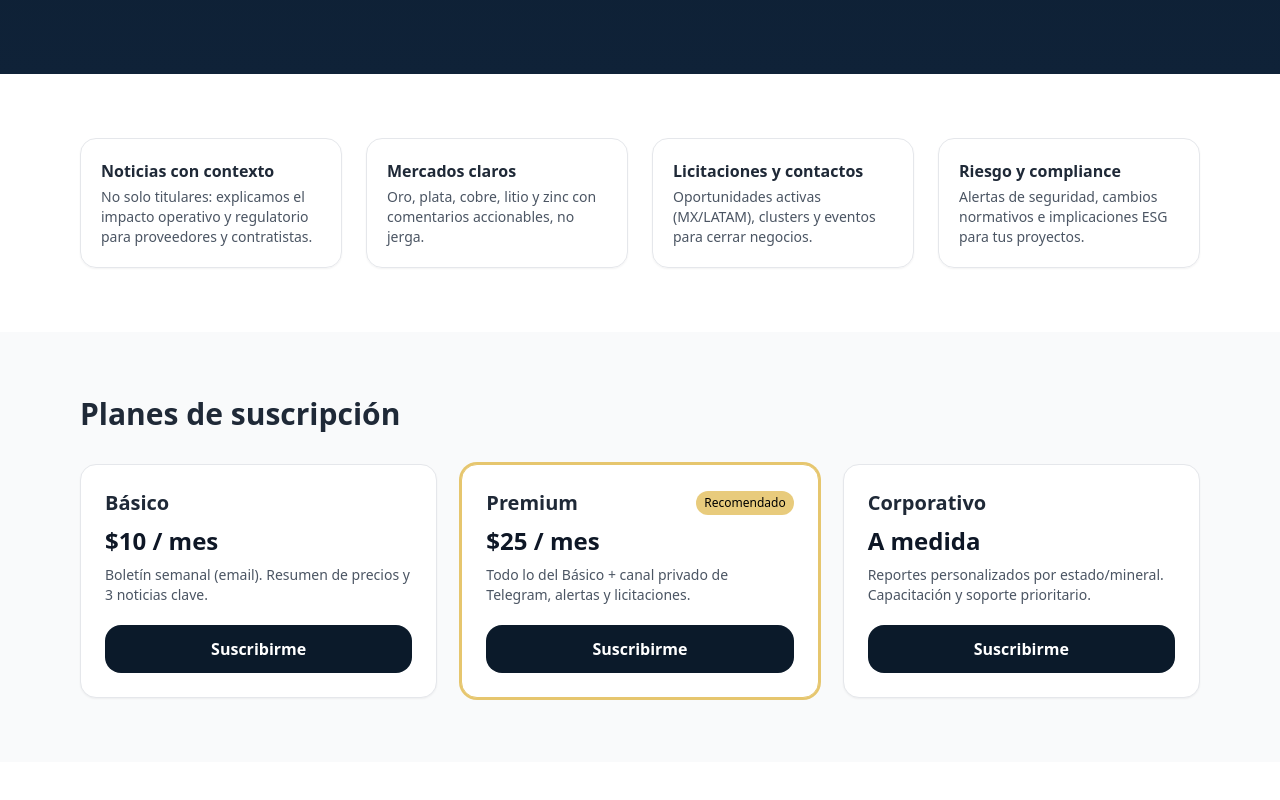
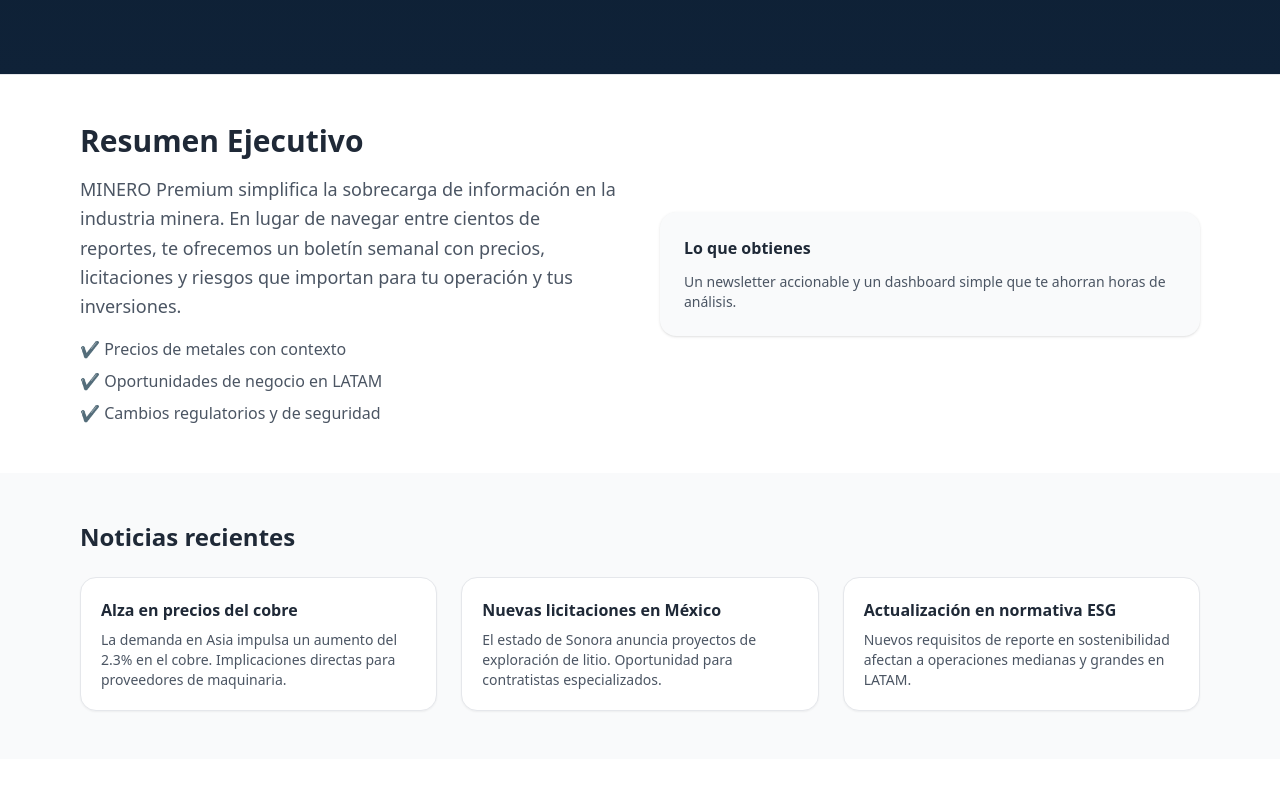
Before and after one commit to jobgutierrezcastillo-web/minepremium1, a Next.js app: page / in a window 1280 px wide. Shown: the part 540-1340 px from the top of the page. Built offline with nearby package versions, Linux system fonts and the light colour scheme.

Commit message:
Update page.js

```diff
--- a/app/page.js
+++ b/app/page.js
@@ -70,6 +70,61 @@ export default function Page() {
               </div>
             </div>
             <p className="text-xs text-gray-500 mt-3">*Datos ilustrativos. La versión premium muestra fuentes y series completas.</p>
+          </div>
+        </div>
+      </section>
+
+      {/* RESUMEN EJECUTIVO */}
+      <section id="resumen" className="bg-white py-12 border-t">
+        <div className="max-w-6xl mx-auto px-4 grid md:grid-cols-2 gap-10 items-center">
+          <div>
+            <h2 className="text-3xl font-bold text-gray-800">Resumen Ejecutivo</h2>
+            <p className="mt-4 text-gray-600 text-lg leading-relaxed">
+              MINERO Premium simplifica la sobrecarga de información en la industria minera.
+              En lugar de navegar entre cientos de reportes, te ofrecemos un boletín semanal con
+              precios, licitaciones y riesgos que importan para tu operación y tus inversiones.
+            </p>
+            <ul className="mt-4 space-y-2 text-gray-600">
+              <li>✔ Precios de metales con contexto</li>
+              <li>✔ Oportunidades de negocio en LATAM</li>
+              <li>✔ Cambios regulatorios y de seguridad</li>
+            </ul>
+          </div>
+          <div className="rounded-2xl bg-gray-50 p-6 shadow">
+            <h3 className="font-semibold text-gray-800 mb-3">Lo que obtienes</h3>
+            <p className="text-sm text-gray-600">
+              Un newsletter accionable y un dashboard simple que te ahorran horas de análisis.
+            </p>
+          </div>
+        </div>
+      </section>
+
+      {/* NOTICIAS CLAVE */}
+      <section id="noticias" className="bg-gray-50 py-12">
+        <div className="max-w-6xl mx-auto px-4">
+          <h2 className="text-2xl font-bold text-gray-800 mb-6">Noticias recientes</h2>
+          <div className="grid md:grid-cols-3 gap-6">
+            <article className="rounded-2xl bg-white border p-5 shadow-sm">
+              <h4 className="font-semibold text-gray-800">Alza en precios del cobre</h4>
+              <p className="text-sm text-gray-600 mt-2">
+                La demanda en Asia impulsa un aumento del 2.3% en el cobre. Implicaciones
+                directas para proveedores de maquinaria.
+              </p>
+            </article>
+            <article className="rounded-2xl bg-white border p-5 shadow-sm">
+              <h4 className="font-semibold text-gray-800">Nuevas licitaciones en México</h4>
+              <p className="text-sm text-gray-600 mt-2">
+                El estado de Sonora anuncia proyectos de exploración de litio. Oportunidad
+                para contratistas especializados.
+              </p>
+            </article>
+            <article className="rounded-2xl bg-white border p-5 shadow-sm">
+              <h4 className="font-semibold text-gray-800">Actualización en normativa ESG</h4>
+              <p className="text-sm text-gray-600 mt-2">
+                Nuevos requisitos de reporte en sostenibilidad afectan a operaciones medianas
+                y grandes en LATAM.
+              </p>
+            </article>
           </div>
         </div>
       </section>
```
